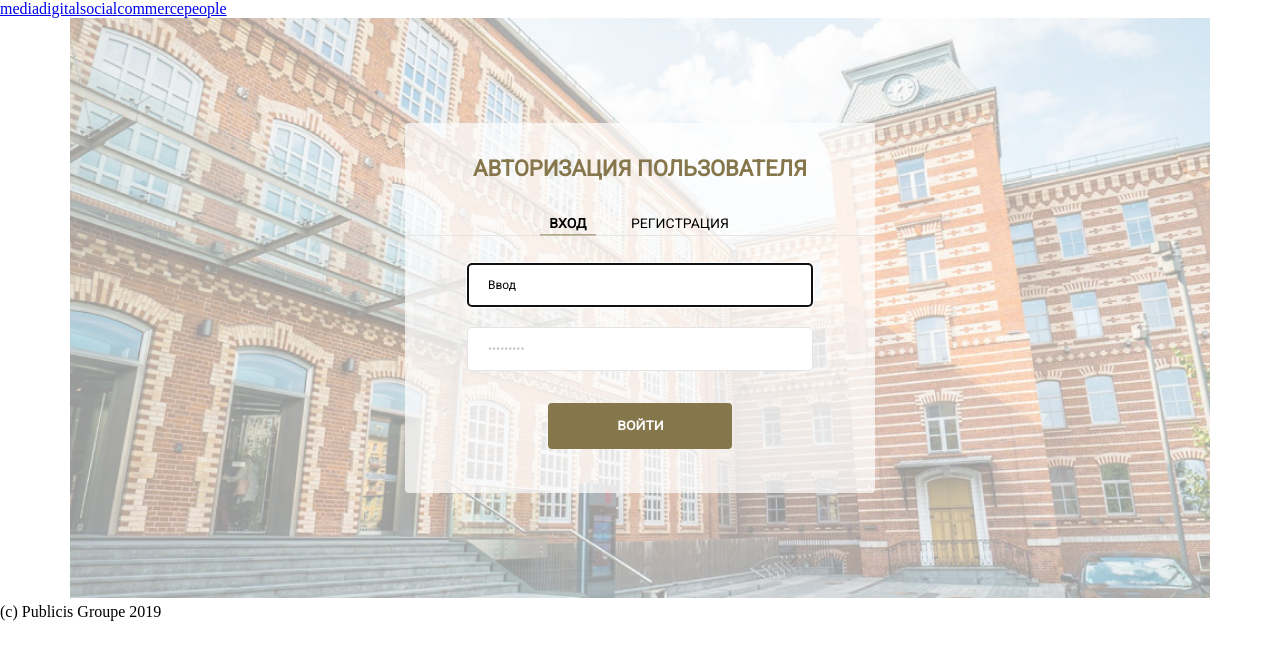
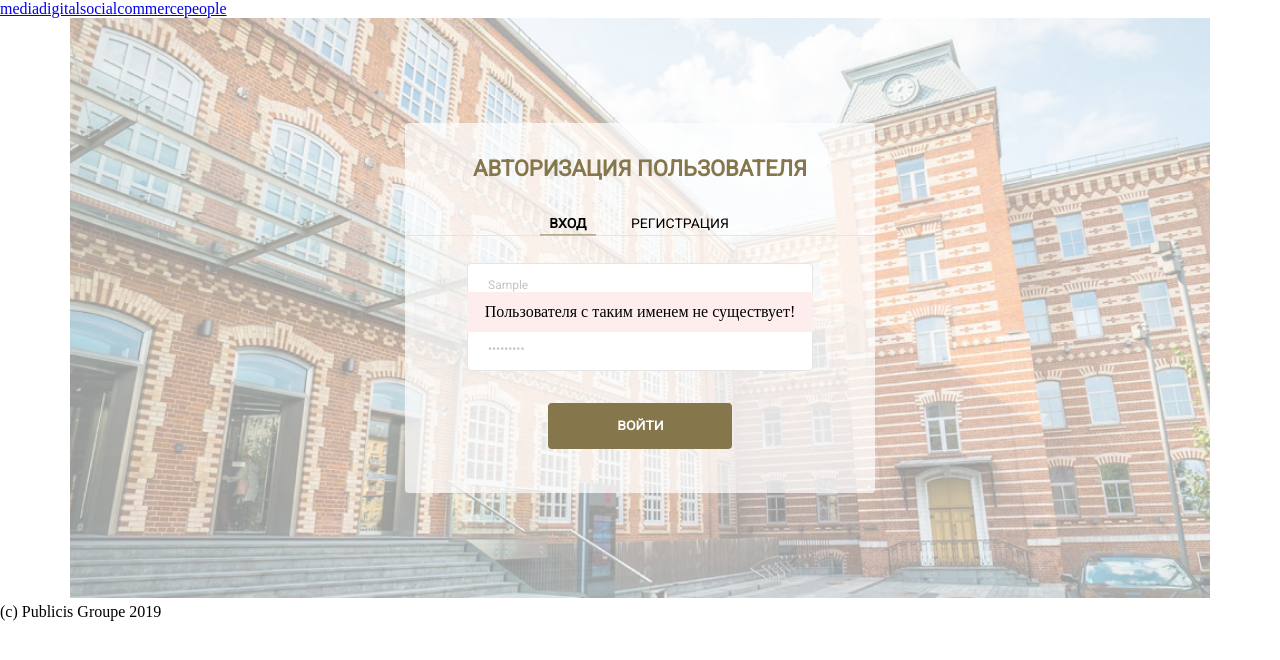
Before and after one commit to ShmidtAlex/test_task, a Vue app: page / in a window 1280 px wide. Both pictures are taken after typing "Sample", "Sample123" into the empty fields and a click on the button "ВОЙТИ". Shown: the top 660 px of the page. Built offline with nearby package versions, Linux system fonts and the light colour scheme.

Commit message:
validation on login field added

```diff
--- a/src/components/ExistUserCase.vue
+++ b/src/components/ExistUserCase.vue
@@ -1,10 +1,11 @@
 <template>
   <div class="exist_user_wrapper">
     <div class="user_data_wrapper">
-        <input type="text" class="user_data" :class="{_blured: loginValue}" name="login" required="true" placeholder="логин" :value="b" @focus="loginFocused" @blur="loginBlured">
+        <input type="text" class="user_data" :class="{_blured: loginValue}" name="login" required="true" placeholder="логин" value="" @focus="loginFocused" @blur="loginBlured">
         <input type="password" class="user_data" :class="{_bluredPass: passwordValue}" name="password" required="true" :placeholder="c"  @focus="passwordFocused" @blur="passwordBlured">
+        <div class="errorField" :class="{_displayed: showFieldError }"> Пользователя с таким именем не существует!</div>
     </div>
-    <div class="button_wrapper">
+    <div @click="animateWrongInput" class="button_wrapper">
       <button type="submit" class="submit_button"><span class="normal_font">войти</span></button>
     </div>
   </div>
@@ -20,22 +21,25 @@ export default {
     return {
       loginValue: false,
       passwordValue: false,
-      testUserEmail: 'shmidt.alex@gmail.ru',
+      testUserEmail: 'shmidt@gmail.ru',
+      showFieldError: false,
     }
   },
   computed: {
-    b: function() {
-      if( this.loginValue) {
-        return "Ввод ";
-      }
-    },
     c: function() {
      if(this.passwordValue) {
-        // return '';
+        return;
       } else {
         return "пароль"
       }
-    }
+    },
+    // a: function() {
+    //   if(this.showFieldError) {
+    //     return true;
+    //   } else {
+    //     return false;
+    //   }
+    // }
   },
   methods: {
     loginFocused: function() {
@@ -49,6 +53,18 @@ export default {
     },
     passwordBlured: function() {
       this.passwordValue = false;
+    },
+    animateWrongInput: function() {
+      event.preventDefault();
+      let self = this;
+      let inputElement = document.querySelector('[name="login"]');
+      if (!inputElement.value.match(this.testUserEmail)) {
+        self.showFieldError = true;
+      }
+      setTimeout(function() {
+        self.showFieldError = false;
+      }, 3000);
+      // console.log(inputElement.value);
     }
   }
 };
@@ -87,6 +103,7 @@ a {
   height: 54%;
   border-radius: 4px;
   margin-top: -4px;
+  position:relative;
   .user_data {
     width: 346px;
     height: 44px;
@@ -123,6 +140,19 @@ a {
     font-size: 20px;
     caret-color: #DFC800;
   }
+}
+.errorField {
+  display: none;
+  position: absolute;
+  width: 346px;
+  height: 40px;
+  background-color: #FDEDED;
+  flex-direction: row;
+  justify-content: center;
+  align-items: center;
+}
+._displayed {
+  display: flex;
 }
 .button_wrapper {
     display: -webkit-box;
```
